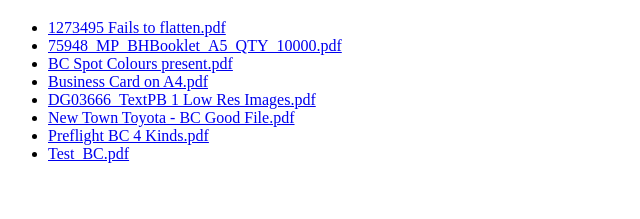
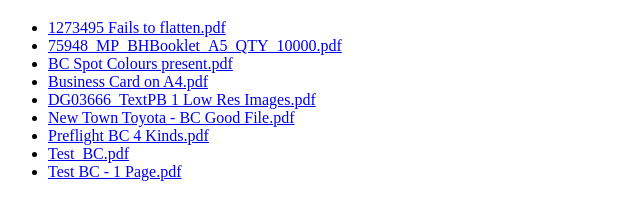
Before and after one commit to dflow-delmar/junedelmarlabitoria.github.io, a plain HTML site: page index.html in a window 1280 px wide. Shown: the part 61-280 px from the top of the page, without its empty margins (0-640 px from the left). Drawn offline with Linux system fonts and the light colour scheme.

Commit message:
Update index.html

```diff
--- a/index.html
+++ b/index.html
@@ -17,7 +17,8 @@
       'DG03666_TextPB 1 Low Res Images.pdf',
       'New Town Toyota - BC Good File.pdf',
       'Preflight BC 4 Kinds.pdf',
-      'Test_BC.pdf'
+      'Test_BC.pdf',
+      'Test BC - 1 Page.pdf'
     ];
 
     const list = document.getElementById('pdf-list');
```
